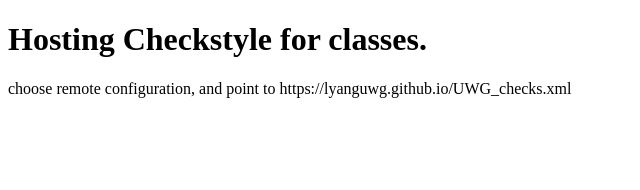
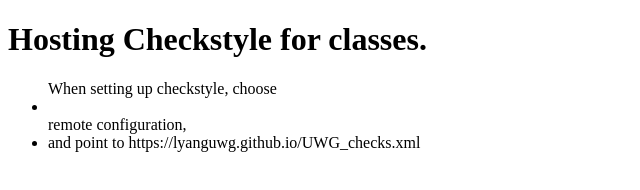
Before and after one commit to lyanguwg/lyanguwg.github.io, a plain HTML site: page index.html in a window 1280 px wide. Shown: the whole page, without its empty margins (0-640 px from the left). Drawn offline with Linux system fonts and the light colour scheme.

Commit message:
Update index.html

```diff
--- a/index.html
+++ b/index.html
@@ -12,6 +12,9 @@
 </head>
 <body>
 <h1 class="p1">Hosting Checkstyle for classes.</h1>
-<p>choose remote configuration, and point to https://lyanguwg.github.io/UWG_checks.xml</p>
+<ul>When setting up checkstyle, choose
+  <li></li>remote configuration, </li>
+  <li>and point to <a>https://lyanguwg.github.io/UWG_checks.xml</a></li>
+</ul>
 </body>
 </html>
```
